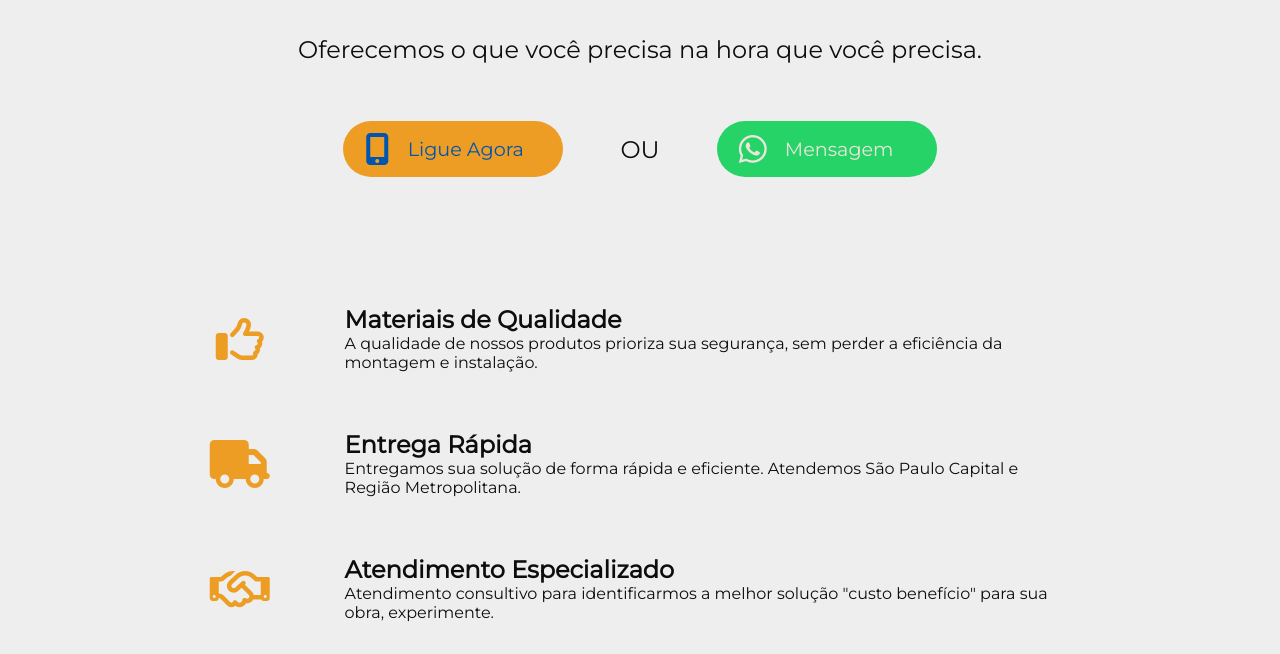
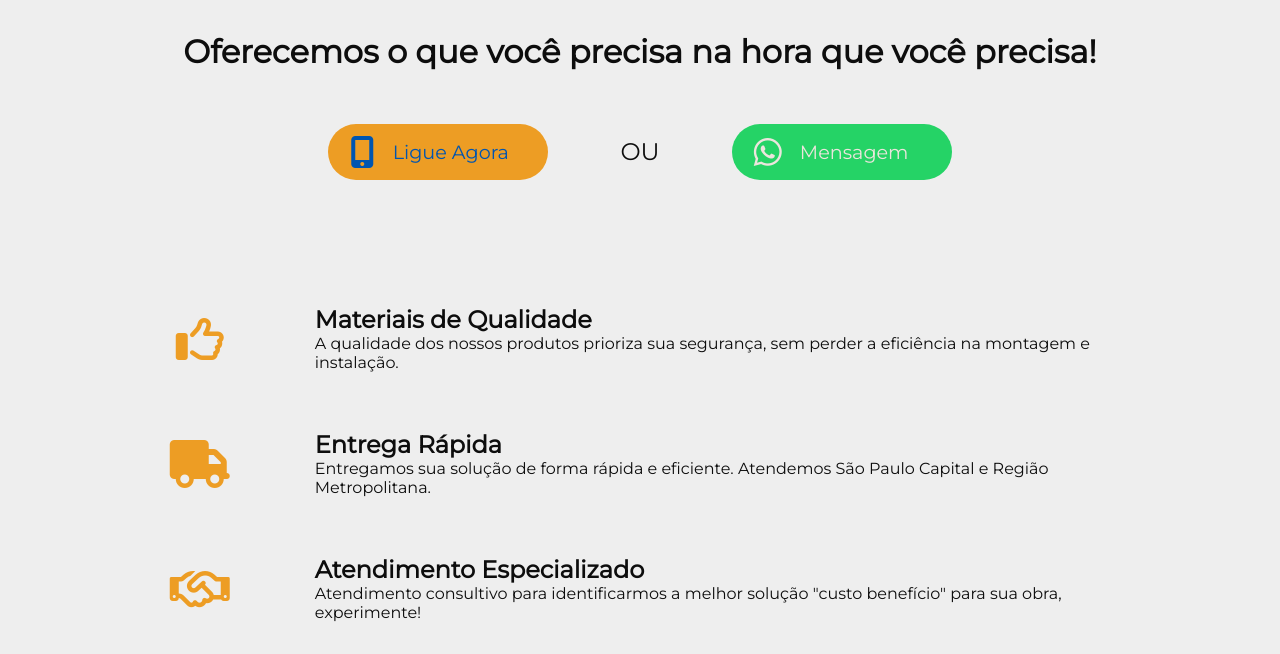
Before and after one commit to perlicles/mas_locacao, a plain HTML site: page index.html in a window 1280 px wide. Shown: the part 184-838 px from the top of the page. Drawn offline with nearby package versions, Linux system fonts and the light colour scheme.

Commit message:
Implement of the H1 text

```diff
--- a/index.html
+++ b/index.html
@@ -54,7 +54,7 @@
 <div id="separator-main"></div>
 <div class="container">
     <section id="main-content">
-        <h2 id="h2-head">Oferecemos o que você precisa na hora que você precisa.</h2>
+        <h1 id="h2-head">Oferecemos o que você precisa na hora que você precisa!</h1>
         <a id="anchor-call-button-tel" href="tel:0113781-4696" target="_blank">
             <div class="call-button">
                 <div id="i-call-tel" class="call-icon"><i class="fa fa-2x fa-mobile-alt"></i></div>
@@ -78,7 +78,7 @@
             <div class="desc">
                 <h2>Materiais de Qualidade</h2>
                 <p>
-                    A qualidade de nossos produtos prioriza sua segurança, sem perder a eficiência da montagem e
+                    A qualidade dos nossos produtos prioriza sua segurança, sem perder a eficiência na montagem e
                     instalação.
                 </p>
             </div>
@@ -101,7 +101,7 @@
                 <h2>Atendimento Especializado</h2>
                 <p>
                     Atendimento consultivo para identificarmos a melhor solução "custo benefício" para sua obra,
-                    experimente.
+                    experimente!
                 </p>
             </div>
         </div>
--- a/scss/styles.scss
+++ b/scss/styles.scss
@@ -212,7 +212,7 @@ header {
 }
 
 .container {
-  max-width: 1000px;
+  max-width: 1100px;
   width: 100%;
   margin: 0 auto;
 }
@@ -234,6 +234,9 @@ header {
 }
 
 #h2-head {
+  word-wrap: break-word;
+  font-size: 2em;
+  font-weight: 600;
   grid-column-start: 1;
   grid-column-end: 6;
 }
```
Also changed, not shown: css/styles.css, 1 other file.
